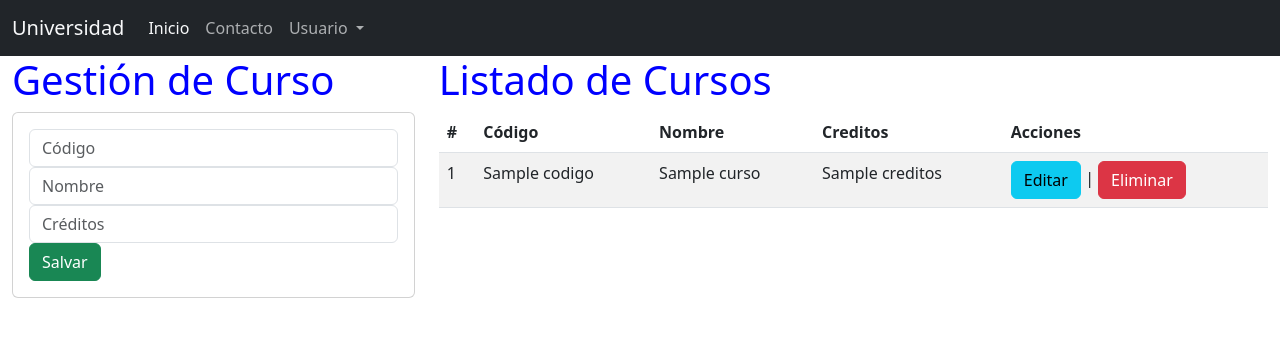
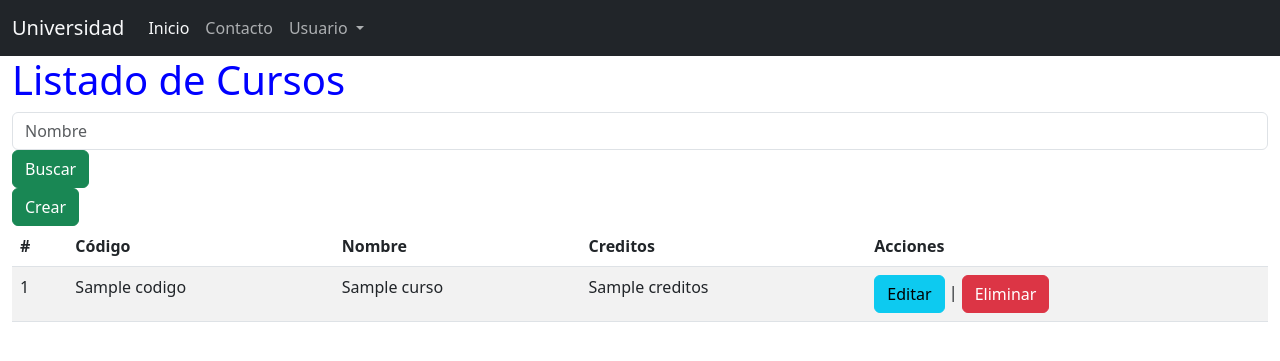
Before and after one commit to miguel-jaeger/gestion-curso, a Django app: template universidad/Aplicaciones/Academico/templates/gestionCurso.html in a window 1280 px wide. Shown: the top 361 px of the page. Run offline with Django 4.2, Linux system fonts and the light colour scheme; the template is opened without the code that fills it: most values are stand-ins (such as "Sample title", 1, 10 or a date in 2020); some libraries are stand-ins or nearby versions.

Commit message:
[CHANGE] remove form to add curso

```diff
--- a/universidad/Aplicaciones/Academico/templates/gestionCurso.html
+++ b/universidad/Aplicaciones/Academico/templates/gestionCurso.html
@@ -3,32 +3,21 @@
 
 {% block body %}
 
-<div class="col-sm-12 col-md-6 col-lg-4 col-xl-4">
-    <h1>Gestión de Curso</h1>
-    <div class="card">
-        <div class="card-body">
-            <form action="registrarCurso/" method="post">
+    <div class="col-sm-12 col-md-6 col-lg-12 col-xl-12">
+        <h1>Listado de Cursos</h1>
+        <div class="table-responsive">
+            <form action="buscar" method="post">
                 {% csrf_token %}
                 <div class="form-group">
-                    <input type="text" id="codigo" name="codigo" class="form-control" placeholder="Código" required>
+                    <input type="text" id="buscar" name="buscar" class="form-control" placeholder="Nombre" >
                 </div>
                 <div class="form-group">
-                    <input type="text" id="nombre" name="nombre" class="form-control" placeholder="Nombre" required maxlength="50">
-                </div>
-                <div class="form-group">
-                    <input type="text" id="creditos" name="creditos" class="form-control" placeholder="Créditos" required minlength="1" maxlength="9">
-                </div>
-                <div class="form-group">
-                    <button type="submit" class="btn btn-success btn-block text-white" >Salvar</button>
+                    <button type="submit" class="btn btn-success btn-block text-white" >Buscar</button>
                 </div>
             </form>
-        </div>
-    </div>
-</div>
-
-    <div class="col-sm-12 col-md-6 col-lg-8 col-xl-8">
-        <h1>Listado de Cursos</h1>
-        <div class="table-responsive">
+            <div class="form-group">
+                <a href="registrar" class="btn btn-success btn-block text-white" >Crear </a>
+            </div>
             <table class="table table-striped">
                 <thead>
                     <tr>
```
